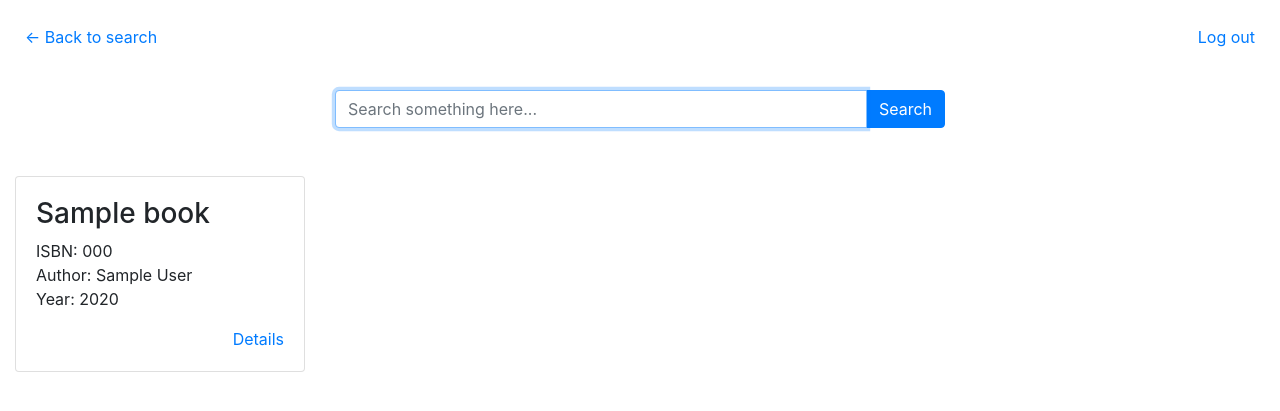
After one commit to Catyousha/cs50web, a Flask app: template project1/templates/result.html in a window 1280 px wide. The commit adds this page. Shown: the top 411 px of the page. Run offline with Flask 2, Linux system fonts and the light colour scheme; the template is opened without the code that fills it: most values are stand-ins (such as "Sample title", 1, 10 or a date in 2020); some libraries are stand-ins or nearby versions.

Commit message:
Finishing Login and searching books

```diff
--- a/project1/application.py
+++ b/project1/application.py
@@ -25,14 +25,43 @@ db = scoped_session(sessionmaker(bind=engine))
 
 @app.route("/", methods=['GET','POST'])
 def index():
-    if request.method != 'POST' or session.get("user_data") is None:
+    if  session.get("user_data") is None:
         return redirect(url_for('login'))
     else:
         return render_template("search.html")
 
+@app.route("/result", methods=['GET'])
+def result():
+    searchItem = request.args.get("search")
+    if searchItem is None:
+        return redirect(url_for('index'))
+
+    if type(searchItem) is int:
+        books = db.execute("SELECT * FROM books WHERE isbn LIKE :src OR title LIKE :src OR author LIKE :src OR year = :srcInt",{"src": "%"+searchItem+"%", "srcInt": searchItem}).fetchall()
+    else:
+        books = db.execute("SELECT * FROM books WHERE isbn LIKE :src OR title LIKE :src OR author LIKE :src",{"src": "%"+searchItem+"%"}).fetchall()
+
+    return render_template("result.html", books=books)
+
 @app.route("/register", methods = ['POST', 'GET'])
 def register():
-    return render_template("regist.html")
+    if request.method == 'POST':
+        username = request.form.get("username")
+        checkUser = db.execute("SELECT user_id FROM user_data WHERE username = :username", {"username": username}).rowcount
+        if (checkUser>=1):
+            return render_template("regist.html", messages="Username has already taken!")
+        else:
+            pass1 = request.form.get("pass1")
+            pass2 = request.form.get("pass2")
+            if pass1 != pass2:
+                return render_template("regist.html", messages="Password not match!")
+            else:
+                encpass = sha256_crypt.encrypt(pass1)
+                db.execute("INSERT INTO user_data (username, password) VALUES (:username, :password)",{"username":username, "password":encpass})
+                db.commit()
+                return redirect(url_for("login"))
+    else:
+        return render_template("regist.html")
 
 @app.route("/login", methods = ['POST', 'GET'])
 def login():
@@ -43,13 +72,15 @@ def login():
         if(checkUser != 0):
             password = request.form.get("pass")
             encpass = sha256_crypt.encrypt(password)
-            accpass = db.execute("SELECT password FROM user_data WHERE username = :username", {"username": username}).fetchone()
+            accpass = db.execute("SELECT * FROM user_data WHERE username = :username", {"username": username}).fetchone()
 
-            if(sha256_crypt.verify(encpass, accpass.password)):
+            if(sha256_crypt.verify(password, accpass.password)):
+                session["user_data"] = accpass.user_id
                 return redirect(url_for('index'))
             else:
-                return render_template("login.html", messages= "Wrong Password!")
+                return render_template("login.html", messages="Wrong Password!")
         else:
             return render_template("login.html", messages="Username not found!")
     else:
+        session["user_data"] = None
         return render_template("login.html")
--- /dev/null
+++ b/project1/templates/result.html
@@ -0,0 +1,56 @@
+{% extends "layout.html" %}
+
+{% block title %}
+Result | BookCheck
+{% endblock %}
+
+{% block style %}
+<style>
+form{
+    width: 50% !important;
+}
+header{
+    padding: 25px;
+    width: 100%;
+}
+</style>
+{% endblock %}
+
+{% block body %}
+
+<header>
+        <a href="{{url_for('index')}}">&#8592; Back to search</a>
+        <a style="float: right;" href="#">Log out</a>
+</header>
+
+<form class="container mt-3" method="GET" action="{{url_for('result')}}">
+<div class="input-group">
+        <input name="search" type="text" class="form-control" placeholder="Search something here..." required autofocus>
+        <div class="input-group-append">
+            <button class="btn btn-primary" type="submit">Search</button>
+        </div>
+    </div>
+</form>
+
+<div class="container-fluid mt-5">
+    {% if books|length == 0 %}
+    <p class="text-center lead">No result found</p>
+    {% endif %}
+    <div class="row">
+        {% for book in books %}
+        <div class="col-3">
+            <div class="card">
+                <div class="card-body">
+                    <h3>{{book.title}}</h3>
+                    <p>ISBN: {{book.isbn}}<br>
+                    Author: {{book.author}}<br>
+                    Year: {{book.year}}</p>
+                    <a style="float: right;" href="#">Details</a>
+                </div>
+            </div>
+        </div>
+        {% endfor %}
+    </div>
+</div>
+
+{% endblock %}
--- a/project1/templates/search.html
+++ b/project1/templates/search.html
@@ -38,14 +38,14 @@ footer{
 {% block body %}
 
 
-<form class="form-search">
+<form method="GET" action="{{url_for('result')}}" class="form-search">
     <h1 class="h1 mb-3 font-weight-bold" style="font-size: 60px">BookCheck</h1>
-    <input type="text" class="form-control mb-3" placeholder="Search something here..." required autofocus>
+    <input name="search" type="text" class="form-control mb-3" placeholder="Search something here..." required autofocus>
     <button class="btn btn-md btn-primary btn-block" type="submit">Search</button>
 </form>
 
 <footer>
-    <a href="#">Log Out</a>
+    <a href="{{url_for('login')}}">Log Out</a>
 </footer>
 
 {% endblock %}
```
Also changed, not shown: project1/templates/regist.html (+7 -4 lines), 2 other files.
